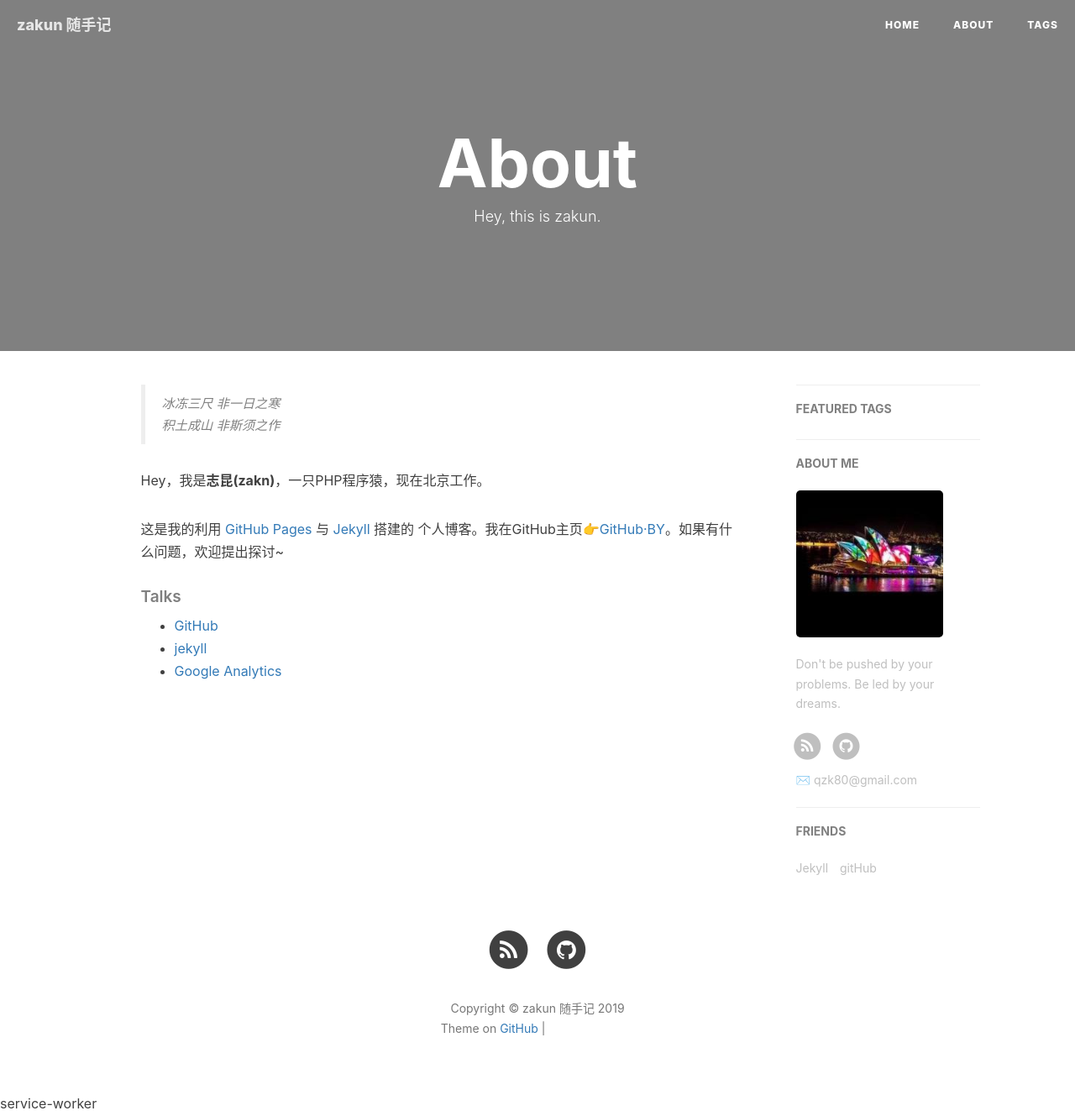
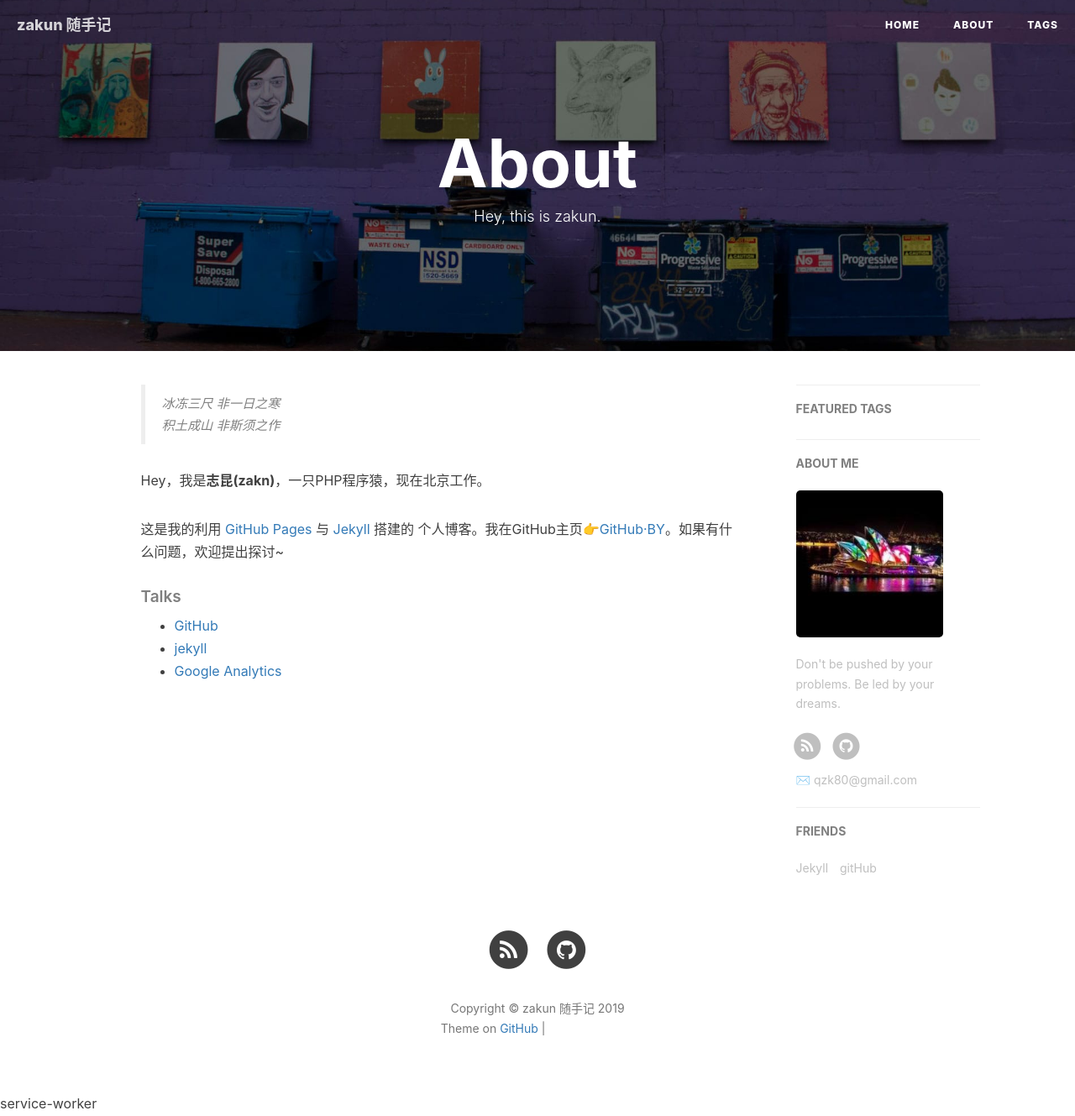
Before and after one commit to zakun/blog, a Jekyll site: the page built from about.html, in a window 1280 px wide. Shown: the whole page at 84% size. Built offline with Jekyll 4.4.1, drawn with Linux system fonts in a browser that asks for light colours; nearby versions of some CDN libraries; comment, search, counter and statistics services are not loaded; grey boxes are pictures that could not be loaded.

Commit message:
change image

```diff
--- a/about.html
+++ b/about.html
@@ -2,7 +2,7 @@
 layout: page
 title: "About"
 description: "Hey, this is zakun."
-header-img: "img/post-bg-rwd.jpg"
+header-img: "img/home-bg-art.jpg"
 ---
 
 <!-- Language Selector -->
```
